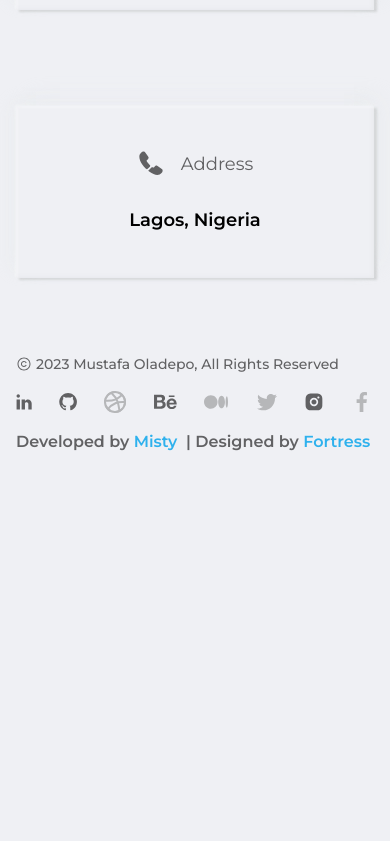
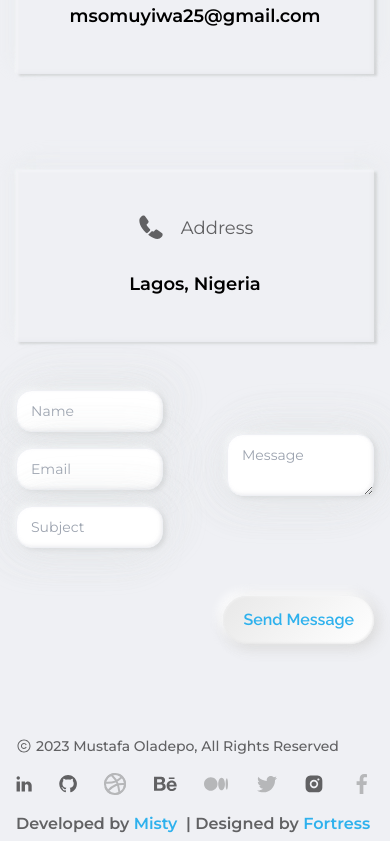
Before and after one commit to Misty-Arts/mubarak-portfolio, a Next.js app: page / in a window 390 px wide. Shown: the part 8101-8942 px from the top of the page. Before the commit the page ends 8583 px from the top, so only its background shows below. Built offline with nearby package versions, Linux system fonts and the light colour scheme.

Commit message:
Add contact form

```diff
--- a/package.json
+++ b/package.json
@@ -13,6 +13,7 @@
     "@types/react": "18.2.6",
     "@types/react-dom": "18.2.4",
     "autoprefixer": "10.4.14",
+    "formik": "^2.4.1",
     "keen-slider": "^6.8.5",
     "next": "13.4.3",
     "postcss": "8.4.23",
--- a/src/app/globals.css
+++ b/src/app/globals.css
@@ -35,3 +35,13 @@
 .btn-blue {
   @apply text-blue font-semibold font-raleway;
 }
+
+.form-control {
+  @apply w-full focus:outline-none text-sm text-grey border border-bg rounded-2xl px-3.5 py-2.5;
+  box-shadow: inset 1.53015px 1.53015px 3.0603px rgba(251, 252, 255, 0.3),
+    inset -1.53015px -1.53015px 3.0603px rgba(227, 228, 232, 0.5);
+  filter: drop-shadow(-10.7111px 10.7111px 21.4221px rgba(227, 228, 232, 0.2))
+    drop-shadow(10.7111px -10.7111px 21.4221px rgba(227, 228, 232, 0.2))
+    drop-shadow(-3px -3px 2px rgba(250, 251, 252, 0.7))
+    drop-shadow(3px 2px 2px rgba(201, 202, 204, 0.7));
+}
--- a/src/components/LandingPage/About/Tabs/CertificationTab/CertificationCard.tsx
+++ b/src/components/LandingPage/About/Tabs/CertificationTab/CertificationCard.tsx
@@ -19,7 +19,7 @@ const CertificationCard: FC<CertificationCardProps> = ({
 }) => {
   return (
     <div
-      className={`p-4 md:p-10 max-w-728px w-full text-grey ${styles.skill_card}`}
+      className={`p-4 md:p-6 max-w-728px w-full text-grey ${styles.skill_card}`}
     >
       <p className="font-medium text-xl leading-32px">{field}</p>
       <span className="md:flex">
@@ -28,7 +28,7 @@ const CertificationCard: FC<CertificationCardProps> = ({
         <p className="text-sm"> {period}</p>
       </span>
       <div className="px-4 mt-4">
-        <ul className="list-disc mb-1">
+        <ul className="list-disc leading-28px mb-1">
           <li>{id} </li>
         </ul>
         <ul className="list-disc underline">
--- /dev/null
+++ b/src/components/LandingPage/Contact/Form/Input.tsx
@@ -0,0 +1,38 @@
+import { HTMLDivAttributes, HTMLInputAttributes } from "@/lib/types/common";
+import { FieldProps } from "formik";
+import { FC } from "react";
+
+export interface FCIInput extends FieldProps<any> {
+  name?: string;
+  label?: string;
+  placeholder?: string;
+  inputProps?: HTMLInputAttributes;
+  inputContainerProps?: HTMLDivAttributes;
+}
+
+const Input: FC<FCIInput> = ({
+  field: { name, value, onChange, onBlur },
+  inputProps,
+  inputContainerProps,
+  label,
+  placeholder,
+  meta,
+}) => {
+  return (
+    <div {...inputContainerProps}>
+      <input
+        id={name}
+        name={name}
+        value={value as any}
+        className={`form-control`}
+        onChange={onChange}
+        onBlur={onBlur}
+        placeholder={placeholder}
+        {...inputProps}
+      />
+      {/* <InputErrorMessage {...meta} /> */}
+    </div>
+  );
+};
+
+export default Input;
--- /dev/null
+++ b/src/components/LandingPage/Contact/Form/index.tsx
@@ -0,0 +1,49 @@
+"use client";
+import { Field, FieldProps, Form, Formik } from "formik";
+import { FC } from "react";
+import Input from "./Input";
+import {
+  IContactValues,
+  fields,
+  handleSubmit,
+  initialValues,
+} from "./variables";
+
+const ContactForm: FC = () => {
+  return (
+    <Formik initialValues={initialValues} onSubmit={handleSubmit}>
+      {(formik) => (
+        <Form>
+          <div className="flex justify-between items-center gap-16">
+            <div className="w-1/2">
+              {fields.map(({ field, form, meta, name, ...others }) => (
+                <Field key={name} name={name}>
+                  {(fieldProps: FieldProps<IContactValues>) => (
+                    <Input {...fieldProps} {...others} />
+                  )}
+                </Field>
+              ))}
+            </div>
+            <div className="w-1/2">
+              <Field name="message">
+                {(fieldProps: any) => (
+                  <textarea
+                    {...fieldProps}
+                    placeholder="Message"
+                    className="h-full form-control"
+                  />
+                )}
+              </Field>
+            </div>
+          </div>
+
+          <div className="flex justify-end mt-12">
+            <button className="btn btn-blue bg-white">Send Message</button>
+          </div>
+        </Form>
+      )}
+    </Formik>
+  );
+};
+
+export default ContactForm;
--- /dev/null
+++ b/src/components/LandingPage/Contact/Form/variables.ts
@@ -0,0 +1,49 @@
+import { FCIInput } from "./Input";
+
+export const handleSubmit = () => {
+  console.log("submit");
+};
+
+export interface IContactValues {
+  name: string;
+  email: string;
+  subject: string;
+  message: string;
+}
+
+export const initialValues: IContactValues = {
+  name: "",
+  email: "",
+  subject: "",
+  message: "",
+};
+
+export const fields: Partial<FCIInput>[] = [
+  {
+    name: "name",
+    inputProps: {
+      type: "text",
+      placeholder: "Name",
+    },
+    inputContainerProps: {
+      className: "mb-4",
+    },
+  },
+  {
+    name: "email",
+    inputProps: {
+      type: "email",
+      placeholder: "Email",
+    },
+    inputContainerProps: {
+      className: "mb-4",
+    },
+  },
+  {
+    name: "subject",
+    inputProps: {
+      type: "text",
+      placeholder: "Subject",
+    },
+  },
+];
--- a/src/components/LandingPage/Contact/index.tsx
+++ b/src/components/LandingPage/Contact/index.tsx
@@ -3,6 +3,7 @@ import Mail from "@/lib/icons/Contact/Mail";
 import Phone from "@/lib/icons/Contact/Phone";
 import { FC } from "react";
 import ContactCard from "./Card";
+import ContactForm from "./Form";
 
 const contactDetails = [
   { icon: <Phone />, title: "Phone", content: "+2348106084709" },
@@ -12,7 +13,7 @@ const contactDetails = [
 
 const Contact: FC = () => {
   return (
-    <section id="contact" className="custom-container">
+    <section id="contact" className="custom-container my-16 md:my-32">
       <Heading title="CONTACT" subtitle="Get in Touch" />
       <div className="flex flex-wrap justify-between ">
         {contactDetails.map((item) => (
@@ -23,6 +24,7 @@ const Contact: FC = () => {
           />
         ))}
       </div>
+      <ContactForm />
     </section>
   );
 };
--- /dev/null
+++ b/src/lib/types/common.ts
@@ -0,0 +1,30 @@
+import { NextComponentType, NextPageContext } from "next";
+import { DetailedHTMLProps, FC, InputHTMLAttributes } from "react";
+
+export interface FCIDefault {
+  children: JSX.Element;
+}
+
+export type PageType<Props = {}, InitialProps = Props> = NextComponentType<
+  NextPageContext,
+  InitialProps,
+  Props
+> & {
+  Layout: FC<FCIDefault>;
+};
+
+export interface IImage {
+  src: string;
+  height: number;
+  width: number;
+}
+
+export type HTMLInputAttributes = DetailedHTMLProps<
+  InputHTMLAttributes<HTMLInputElement>,
+  HTMLInputElement
+>;
+
+export type HTMLDivAttributes = DetailedHTMLProps<
+  InputHTMLAttributes<HTMLDivElement>,
+  HTMLDivElement
+>;
```
Also changed, not shown: 1 other file (tests, documents, lock files or other folders).
